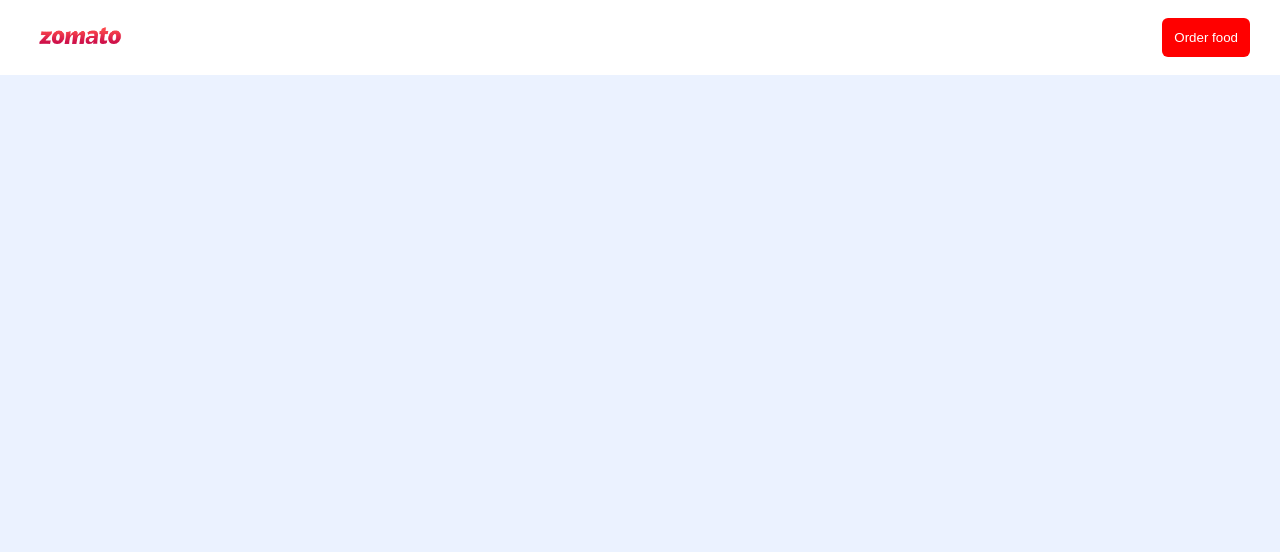
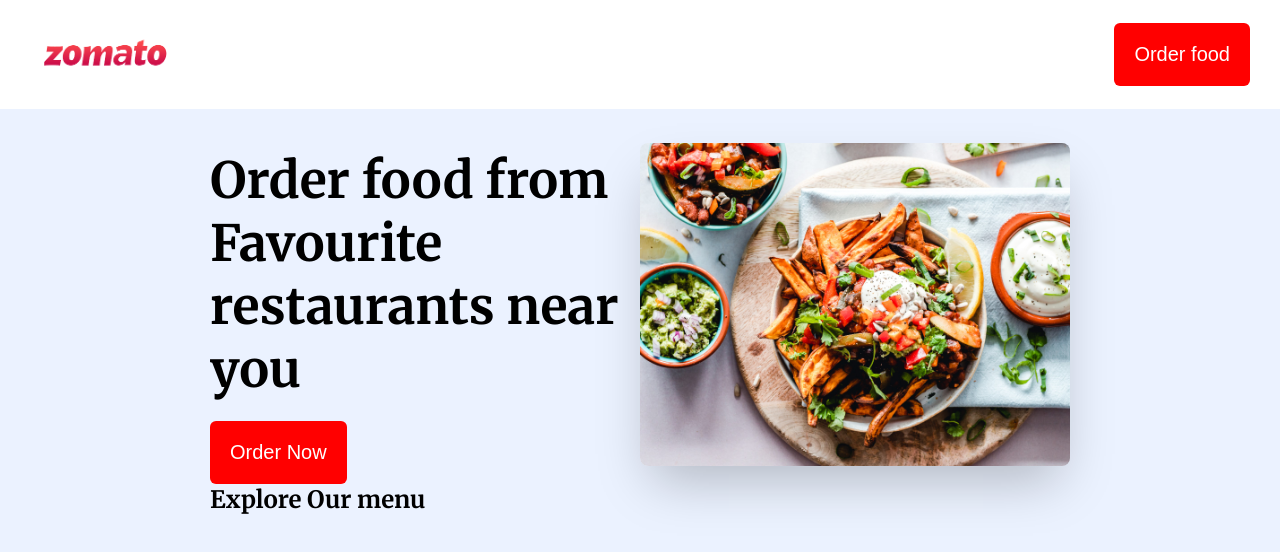
Before and after one commit to Shanmugamayan/zomato-landing-page, a plain HTML site: page index.html in a window 1280 px wide. Drawn offline with Linux system fonts and the light colour scheme.

Commit message:
add hero section

```diff
--- a/index.html
+++ b/index.html
@@ -24,13 +24,54 @@
                </div>
 
                <div class="navbar__nav__items">
-                   <button class="nav__item">  Order food </button>
+                   <button class="nav__item button__primary">  Order food </button>
                  </div>
 
 
 
            </nav>
        </header>
+
+       <main class="container">
+
+        <!--Hero section-->
+
+<section class="hero__container">
+
+    <div class="hero__image__container">
+        <img src="./assests/hero.jpg" alt="hero image" class="hero__image"/>
+
+
+    </div>
+
+    <div class="hero__description">
+        <h1 class="hero__text">Order food from Favourite restaurants near you</h1>
+        <button class="button__primary"> Order Now </button>
+    </div>
+</section>
+
+<!--Explore menu-->
+
+<section class="explore__menu__container">
+    <h1 class="explore__menu__text">Explore Our menu</h1>
+    <div class="explore__menu__lists">
+
+
+    </div>
+
+</section>
+
+
+
+
+
+
+</main>
+
+
+
+
+
 
 
 
--- a/style.css
+++ b/style.css
@@ -7,6 +7,24 @@
 body{
      font-family: "Merriweather", serif;
      background-color: #ebf2ff;
+}
+
+.button__primary{
+
+    background-color: red;
+    color:white;
+    border:none;
+    padding:12px;
+    border-radius:6px;
+    cursor: pointer;
+
+
+}
+
+.container{
+    max-width:100%;
+    padding:0 20px;
+    margin: 0 auto;
 }
 
 .navbar{
@@ -40,15 +58,62 @@ body{
     border:2px solid black;
 }
 
+.hero__image__container{
+    width:100%;
+
+}
+
+.hero__image{
+    width:100%;
+    border-radius: 8px;
+    box-shadow: 0 25px 50px -12px rgba(0, 0, 0, 0.25);
+
+}
+
+.hero__text{
+    font-size:30px;
+    margin: 20px 0;
+}
+
 @media (min-width: 768px){
     .navbar{
         justify-content: space-between;
         padding: 2px 30px;
     }
+
+    .hero__container{
+        margin-top: 20px;
+        display:flex;
+        flex-direction: row-reverse;
+        align-items: center;
+
+    }
 }
 
 @media (min-width :1020px){
+    .container{
+        max-width:900px;
+    }
+    .navbar__brand{
+        width:150px;
+    }
+.button__primary{
     padding:20px;
-    font-size:20px;
+    font-size: 20px;
+}
+.hero__description{
+    width:100%;
+}
+
+.hero__text{
+    font-size:50px;
 }
 }
+
+@media (min-width:1400px){
+
+    .container{
+    max-width: 1250px;
+    }
+
+}
```
